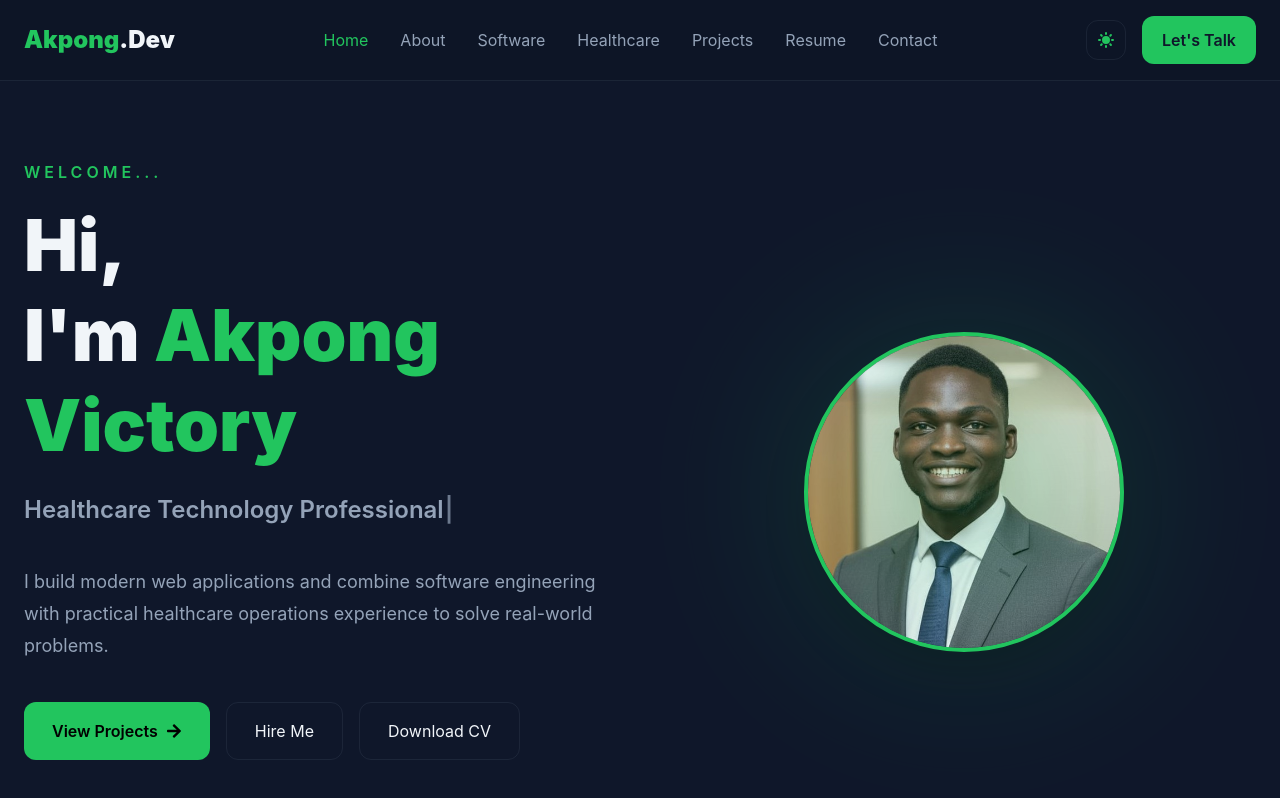
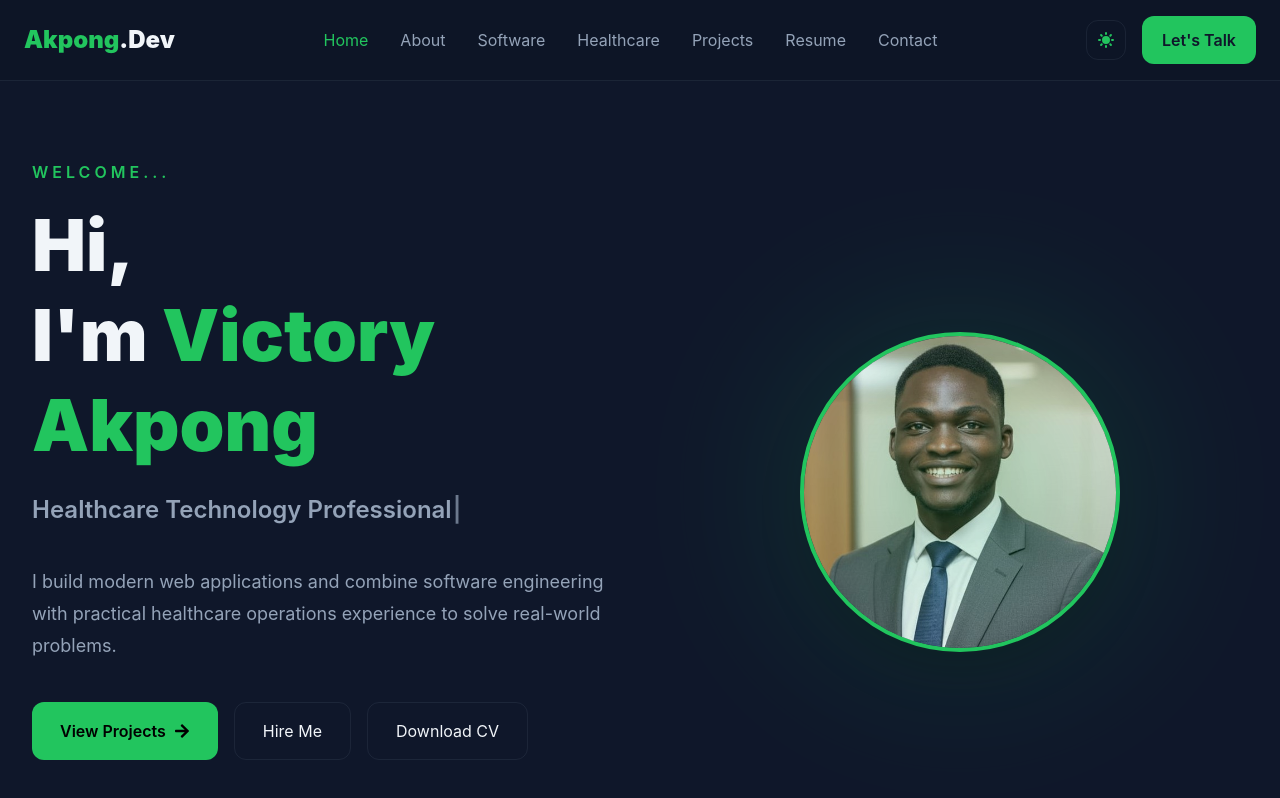
Before and after one commit to akpongvictory/Portfolio, a React (Vite) app: page / in a window 1280 px wide. Shown: the top 798 px of the page. Built offline with nearby package versions, Linux system fonts and the light colour scheme.

Commit message:
Fix React Router refresh on vercel

```diff
--- a/src/data/projects.js
+++ b/src/data/projects.js
@@ -3,7 +3,7 @@ const projects = [
  {
   title: "HopeHill Claims Tracker",
   category: "Healthcare Technology",
-  image: "/public/pictures/hopehill-dashboard.png",
+  image: "/pictures/hopehill-dashboard.png",
   description:
     "A full-stack healthcare claims management platform built with React and Supabase. The application streamlines claims processing, patient management, provider reporting, and executive analytics through a responsive dashboard backed by a PostgreSQL database.",
   stack: [
--- a/src/pages/Home.jsx
+++ b/src/pages/Home.jsx
@@ -29,7 +29,8 @@ export default function Home() {
             <br />
             I'm
             <span className="text-[var(--brand)]">
-              {" "}Akpong Victory
+              {" "} Victory <br />
+               Akpong
             </span>
           </h1>
 
```
Also changed, not shown: vercel.json (added).
